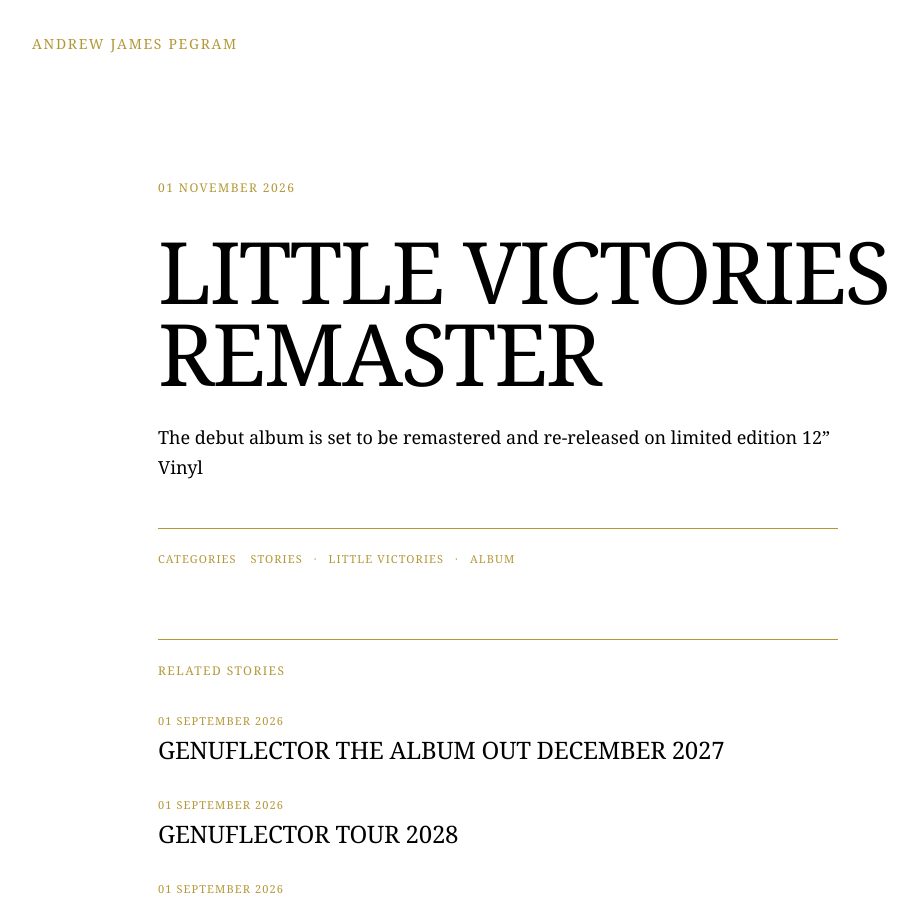
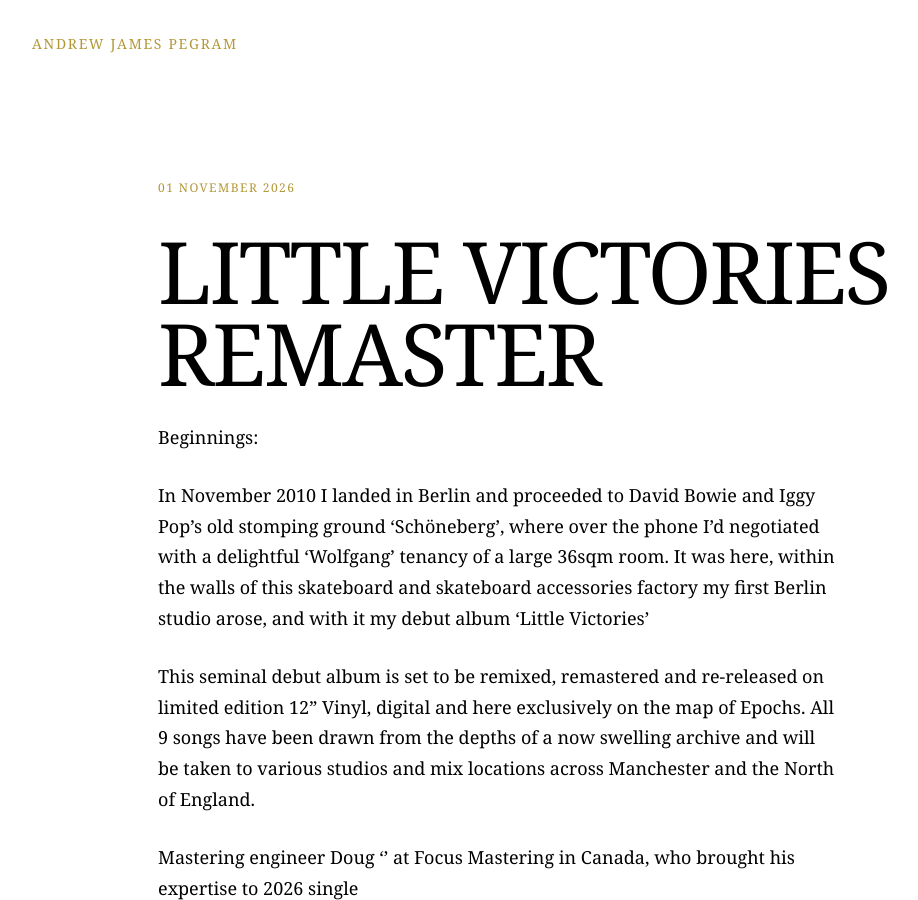
Before and after one commit to Drew-leotard/andrew-james-pegram-archive, a Jekyll site: the page built from _stories/2026-11-01-little-victories-remater.md, in a window 1280 px wide and 900 px high. Shown: the whole window, without its empty margins (32-950 px from the left). Built offline with Jekyll 4.4.1, drawn with Linux system fonts in a browser that asks for light colours; some web fonts are replaced; some of the changed text lies outside the part shown.

Commit message:
Update 2026-11-01-little-victories-remater.md
adding content

```diff
--- a/_stories/2026-11-01-little-victories-remater.md
+++ b/_stories/2026-11-01-little-victories-remater.md
@@ -6,10 +6,13 @@ categories:
   - stories
   - little victories
   - album
-Tags:
-  - remaster
-  - 2027
-  - berlin
-  - debut album
+  - Epoch - Studio Projects
+  - Land - The Old Quarries
 ---
-The debut album is set to be remastered and re-released on limited edition 12" Vinyl
+Beginnings:
+
+In November 2010 I landed in Berlin and proceeded to David Bowie and Iggy Pop's old stomping ground 'Schöneberg', where over the phone I'd negotiated with a delightful 'Wolfgang' tenancy of a large 36sqm room. It was here, within the walls of this skateboard and skateboard accessories factory my first Berlin studio arose, and with it my debut album 'Little Victories'
+
+This seminal debut album is set to be remixed, remastered and re-released on limited edition 12" Vinyl, digital and here exclusively on the map of Epochs. All 9 songs have been drawn from the depths of a now swelling archive and will be taken to various studios and mix locations across Manchester and the North of England.
+
+Mastering engineer Doug '' at Focus Mastering in Canada, who brought his expertise to 2026 single
```
